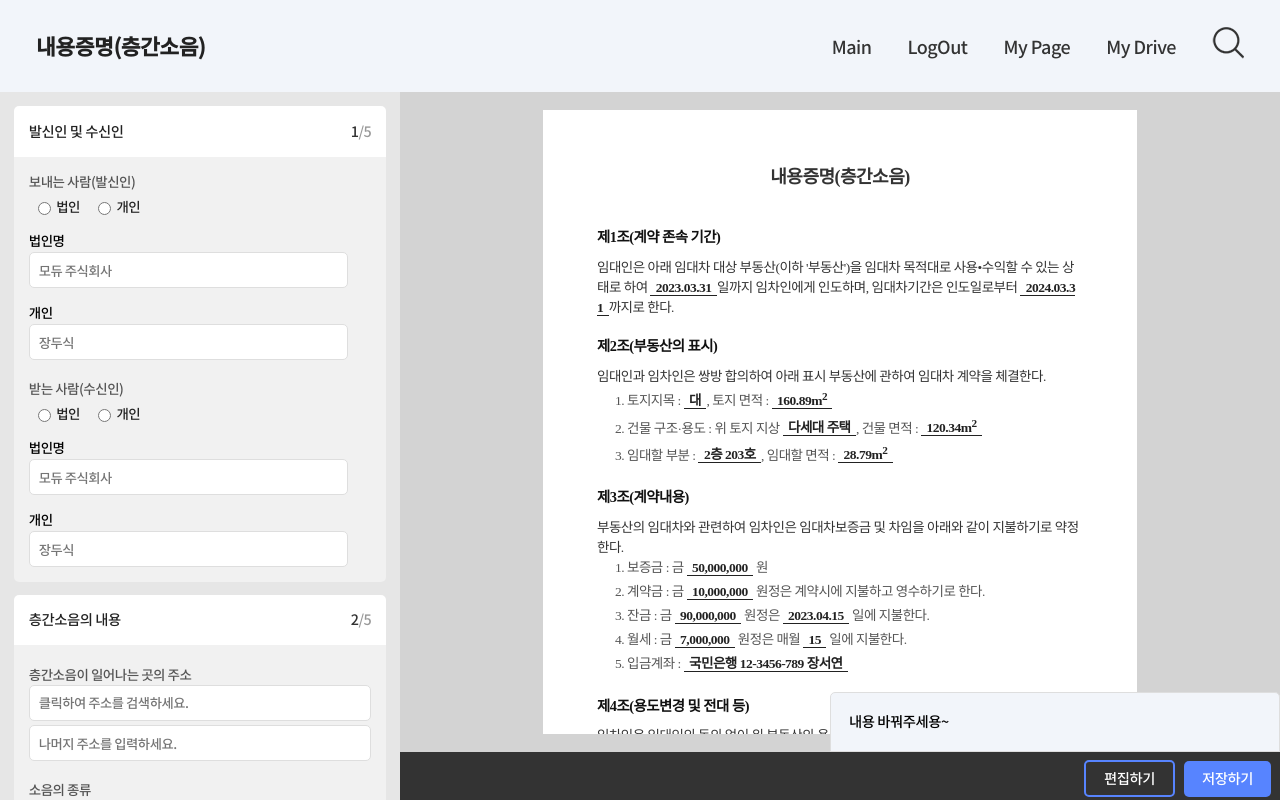
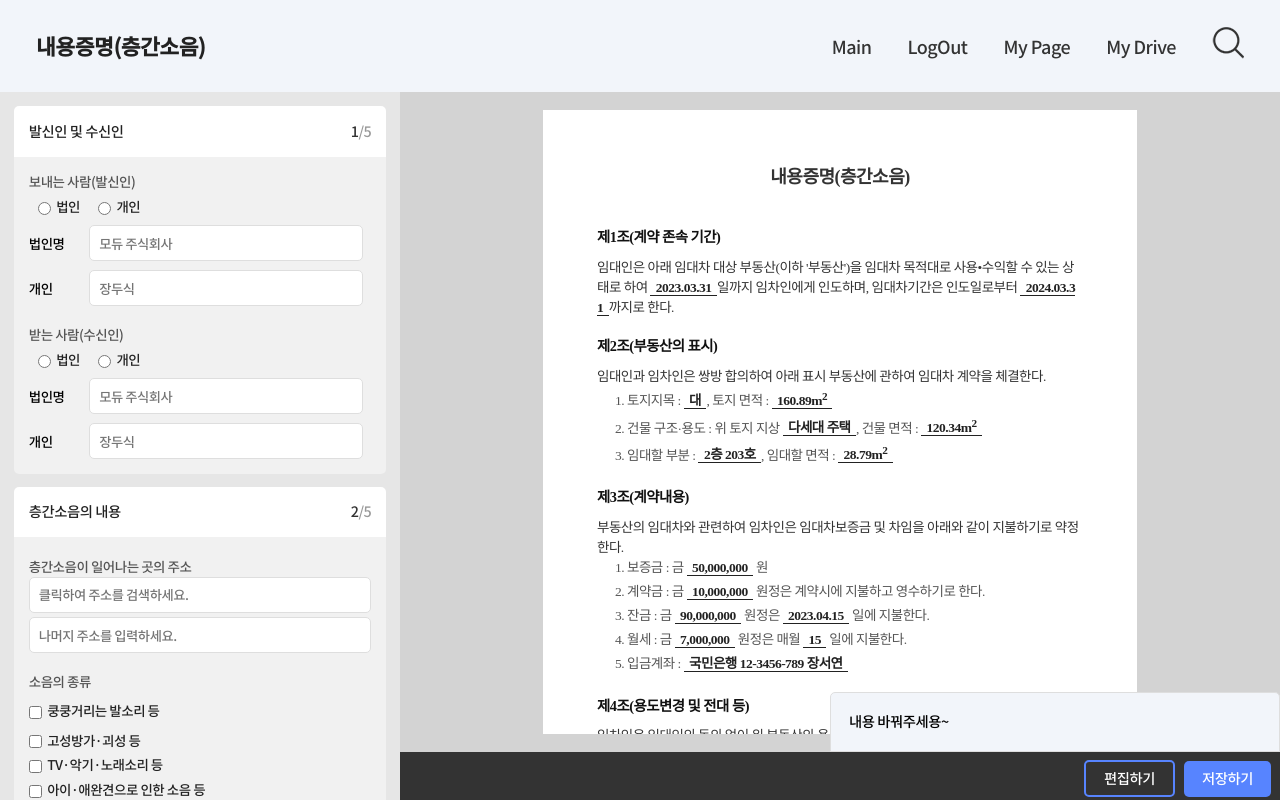
Before and after one commit to modew-final-project/modew-final-project, a React (Create React App) app: page /#/Certification in a window 1280 px wide. Built offline with nearby package versions, Linux system fonts and the light colour scheme; no server answers.

Commit message:
교통사고/ 내용증명/ 사직서 js파일수정

```diff
--- a/src/view/CarAccident.js
+++ b/src/view/CarAccident.js
@@ -52,7 +52,7 @@ const CarAccident = () => {
                             <div className="first_check_wrap">
                               <span className="pr05">성명</span>
                               <input
-                                className="input_style w90"
+                                className="input_style w100"
                                 type="text"
                                 placeholder="김사고"
                               />
@@ -60,9 +60,9 @@ const CarAccident = () => {
                           </div>
                         </div>
                         <p className="pt05">차량의 종류</p>
-                        <div className="flex_start pt025">
+                        <div className="pt025">
                           <section
-                            className="select_wrapper"
+                            className="select_wrapper w100"
                             data-role="selectbox"
                           />
                           <select className="selectbox">
@@ -102,7 +102,7 @@ const CarAccident = () => {
                             <div className="first_check_wrap">
                               <span className="pr05">성명</span>
                               <input
-                                className="input_style w90"
+                                className="input_style w100"
                                 type="text"
                                 placeholder="장피해"
                               />
@@ -110,9 +110,9 @@ const CarAccident = () => {
                           </div>
                         </div>
                         <p className="pt05">사고 당시 차량을 운행하였나요?</p>
-                        <div className="flex_start pt025">
+                        <div className="pt025">
                           <section
-                            className="select_wrapper"
+                            className="select_wrapper w100"
                             data-role="selectbox"
                           />
                           <select className="selectbox">
@@ -135,9 +135,9 @@ const CarAccident = () => {
                           </select>
                         </div>
                         <p className="pt05">운행한 차량의 종류</p>
-                        <div className="flex_start pt025">
+                        <div className="pt025">
                           <section
-                            className="select_wrapper"
+                            className="select_wrapper w100"
                             data-role="selectbox"
                           />
                           <select className="selectbox">
@@ -265,9 +265,9 @@ const CarAccident = () => {
                     <div className="doc_content_input">
                       <div className="input_check pb10">
                         <p>손해배상을 청구하시나요?</p>
-                        <div className="flex_start pt025">
+                        <div className="pt025">
                           <section
-                            className="select_wrapper"
+                            className="select_wrapper w100"
                             data-role="selectbox"
                           />
                           <select className="selectbox">
@@ -325,9 +325,9 @@ const CarAccident = () => {
                         <p className="pt05">
                           내용증명에 지급받을 계좌 정보를 작성하시나요?
                         </p>
-                        <div className="flex_start pt025">
+                        <div className="pt025">
                           <section
-                            className="select_wrapper"
+                            className="select_wrapper w100"
                             data-role="selectbox"
                           />
                           <select className="selectbox">
--- a/src/view/Certification.js
+++ b/src/view/Certification.js
@@ -59,10 +59,10 @@ const Certification = () => {
                         </ul>
                         <div class="input_check pt05">
                           <div class="first_check">
-                            <div class="first_check_wrap">
-                              <span class="pr05">법인명</span>
+                            <div class="first_check_wrap flex_start">
+                              <span class="pr05 w15">법인명</span>
                               <input
-                                class="input_style"
+                                class="input_style w80"
                                 type="text"
                                 placeholder="모듀 주식회사"
                               />
@@ -71,10 +71,10 @@ const Certification = () => {
                         </div>
                         <div class="input_check pt05">
                           <div class="first_check">
-                            <div class="first_check_wrap">
-                              <span class="pr05">개인</span>
+                            <div class="first_check_wrap flex_start">
+                              <span class="pr05 w15">개인</span>
                               <input
-                                class="input_style"
+                                class="input_style w80"
                                 type="text"
                                 placeholder="장두식"
                               />
@@ -96,10 +96,10 @@ const Certification = () => {
                         </ul>
                         <div class="input_check pt05">
                           <div class="first_check">
-                            <div class="first_check_wrap">
-                              <span class="pr05">법인명</span>
+                            <div class="first_check_wrap flex_start">
+                              <span class="pr05 w15">법인명</span>
                               <input
-                                class="input_style"
+                                class="input_style w80"
                                 type="text"
                                 placeholder="모듀 주식회사"
                               />
@@ -108,10 +108,10 @@ const Certification = () => {
                         </div>
                         <div class="input_check pt05">
                           <div class="first_check">
-                            <div class="first_check_wrap">
-                              <span class="pr05">개인</span>
+                            <div class="first_check_wrap flex_start">
+                              <span class="pr05 w15">개인</span>
                               <input
-                                class="input_style"
+                                class="input_style w80"
                                 type="text"
                                 placeholder="장두식"
                               />
@@ -208,9 +208,9 @@ const Certification = () => {
                     <div class="doc_content_input">
                       <div class="input_check pb10">
                         <p>손해배상을 청구하시나요?</p>
-                        <div class="flex_start pt025">
+                        <div class="pt025">
                           <section
-                            class="select_wrapper"
+                            class="select_wrapper w100"
                             data-role="selectbox"
                           />
                           <select class="selectbox">
@@ -266,9 +266,9 @@ const Certification = () => {
                         <p class="pt05">
                           내용증명에 지급받을 계좌 정보를 작성하시나요?
                         </p>
-                        <div class="flex_start pt025">
+                        <div class="pt025">
                           <section
-                            class="select_wrapper"
+                            class="select_wrapper w100"
                             data-role="selectbox"
                           />
                           <select class="selectbox">
@@ -291,26 +291,26 @@ const Certification = () => {
                         </div>
                         <div class="input_check pt10">
                           <p>계좌 정보</p>
-                          <div class="pt025">
-                            <span class="pr05 first_txt">예금주</span>
+                          <div class="pt025 flex_start">
+                            <span class="pr05 first_txt w15">예금주</span>
                             <input
                               class="input_style text_left w80"
                               type="text"
                               placeholder="김예금"
                             />
                           </div>
-                          <div class="pt025">
-                            <span class="pr05 first_txt pt025">은행명</span>
+                          <div class="pt025 flex_start">
+                            <span class="pr05 first_txt pt025 w15">은행명</span>
                             <input
                               class="input_style text_left w80 pt025"
                               type="text"
                               placeholder="국민은행"
                             />
                           </div>
-                          <div class="pt025">
-                            <span class="pr05 first_txt">계좌번호</span>
+                          <div class="pt025 flex_start">
+                            <span class="pr05 first_txt w15">계좌번호</span>
                             <input
-                              class="input_style text_left w75"
+                              class="input_style text_left w80"
                               type="text"
                               placeholder="111-22222-333333"
                             />
--- a/src/view/Resignation.js
+++ b/src/view/Resignation.js
@@ -169,7 +169,7 @@ const Resignation = () => {
                             <div className="first_check_wrap flex_start">
                               <span className="pr05 w25">입사한 날짜</span>
                               <input
-                                className="input_style w100"
+                                className="input_style w90"
                                 type="date"
                                 placeholder="입사날짜"
                               />
@@ -177,7 +177,7 @@ const Resignation = () => {
                             <div className="first_check_wrap flex_start pt05">
                               <span className="pr05 w25">퇴사할 날짜</span>
                               <input
-                                className="input_style w100"
+                                className="input_style w90"
                                 type="date"
                                 placeholder="퇴사날짜"
                               />
@@ -195,11 +195,11 @@ const Resignation = () => {
                       </p>
                     </div>
                     <div className="doc_content_input">
-                      <div className="input_check pb10">
+                      <div className="input_check">
                         <p>어떤 이유로 퇴사하시나요?</p>
-                        <div className="flex_start pt025">
+                        <div className="pt025">
                           <section
-                            className="select_wrapper"
+                            className="select_wrapper w100"
                             data-role="selectbox"
                           />
                           <select className="selectbox">
```
